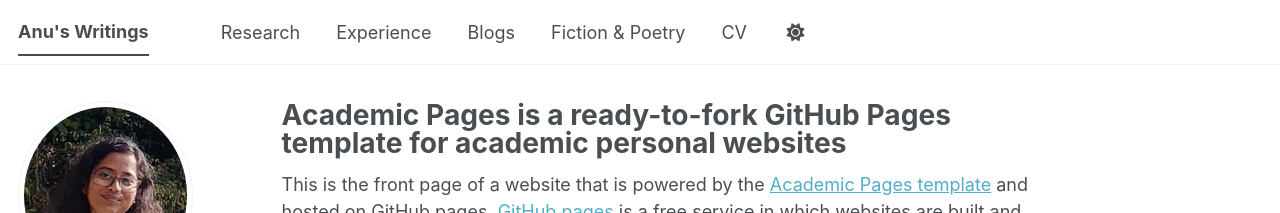
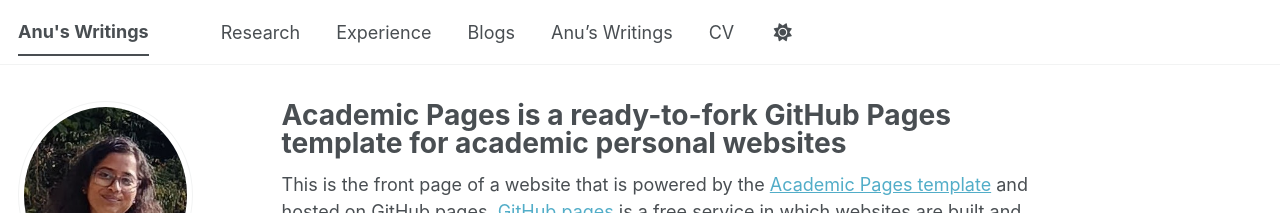
Before and after one commit to Anuradha-Uggi/anuradha-uggi.github.io, a Jekyll site: the page built from _pages/about.md, in a window 1280 px wide. Shown: the top 213 px of the page. Built offline with Jekyll 4.4.1, drawn with Linux system fonts in a browser that asks for light colours; some web fonts are replaced; a script bundle is joined from its source files by our own code; library files that are not in the unit come from our copies.

Commit message:
Rename 'Fiction & Poetry' to 'Anu’s Writings'

```diff
--- a/_data/navigation.yml
+++ b/_data/navigation.yml
@@ -26,8 +26,8 @@
   - title: "Blogs" # Can write the latest technical papers visually with a lot of images and connecting very much to human visual system or biological neural networks
     url: /markdown/
 
-  - title: "Fiction & Poetry"
-    url: /poems/
+  - title: "Anu’s Writings" # Novels, Poetry, Fiction
+    url: /literary/
 
   - title: "CV" # Just include your CV here
     url: /cv/
```
